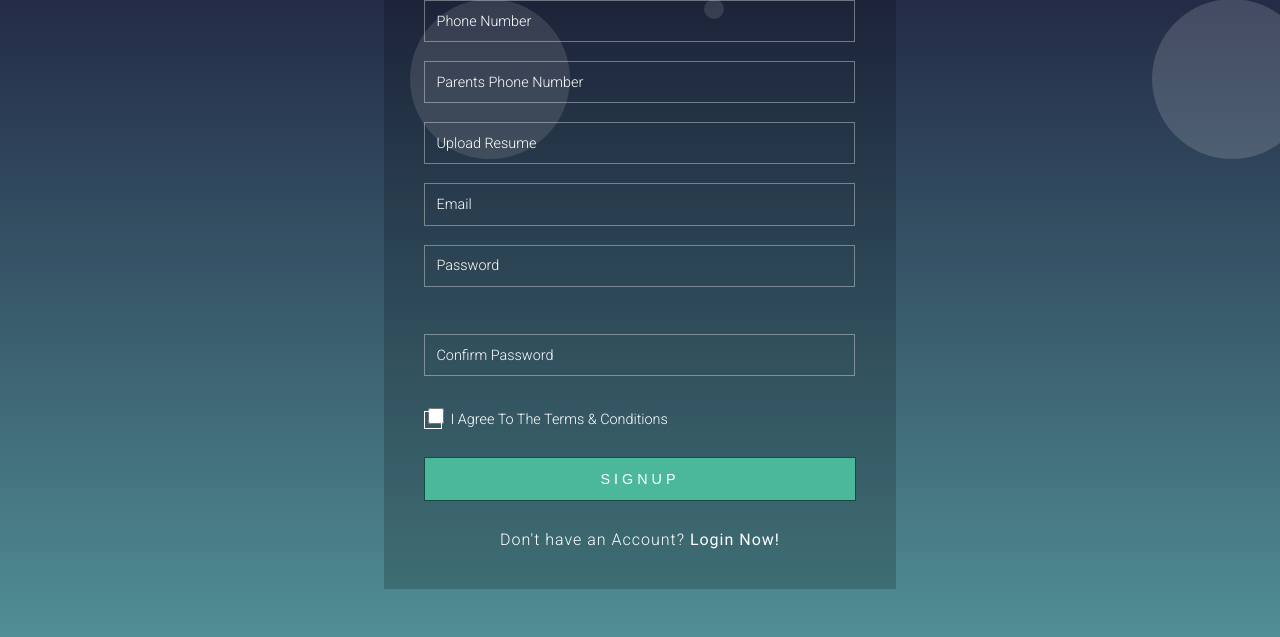
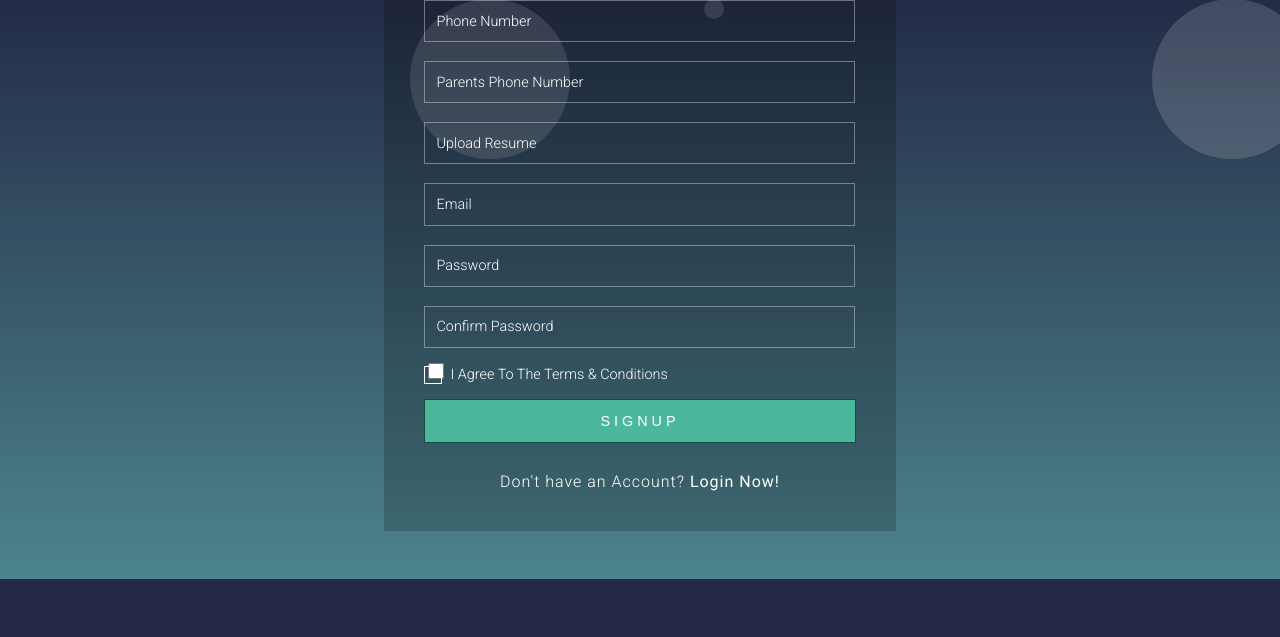
Before and after one commit to kritikagupta0007/Placement_Platform, a Django app: page /accounts/register in a window 1280 px wide. Shown: the part 901-1538 px from the top of the page. After the commit the page ends 1480 px from the top, so only its background shows below. Run offline with Django 3.2, Linux system fonts and the light colour scheme.

Commit message:
signUp adjustment done

```diff
--- a/static/css/register.css
+++ b/static/css/register.css
@@ -160,7 +160,7 @@
   }
 
   input.email, input.text.w3lpass {
-    margin: 2em 0;
+    margin: 0em 0;
   }
 
   .text:focus, .text:valid {
@@ -245,6 +245,7 @@
   /*-- //main --*/
   /*-- checkbox --*/
   .wthree-text label {
+    top: 12px;
     font-size: 0.9em;
     color: #fff;
     font-weight: 200;
```
